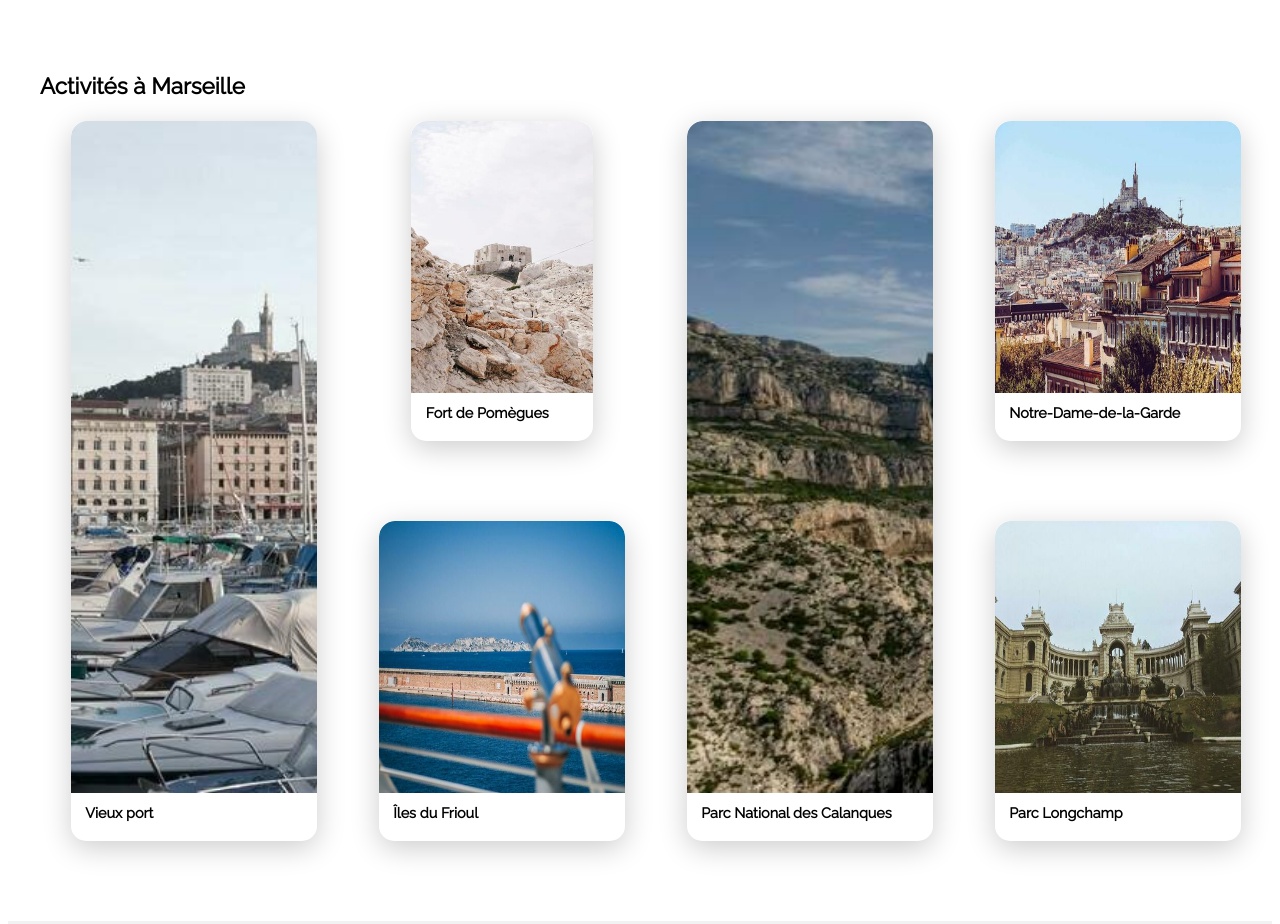
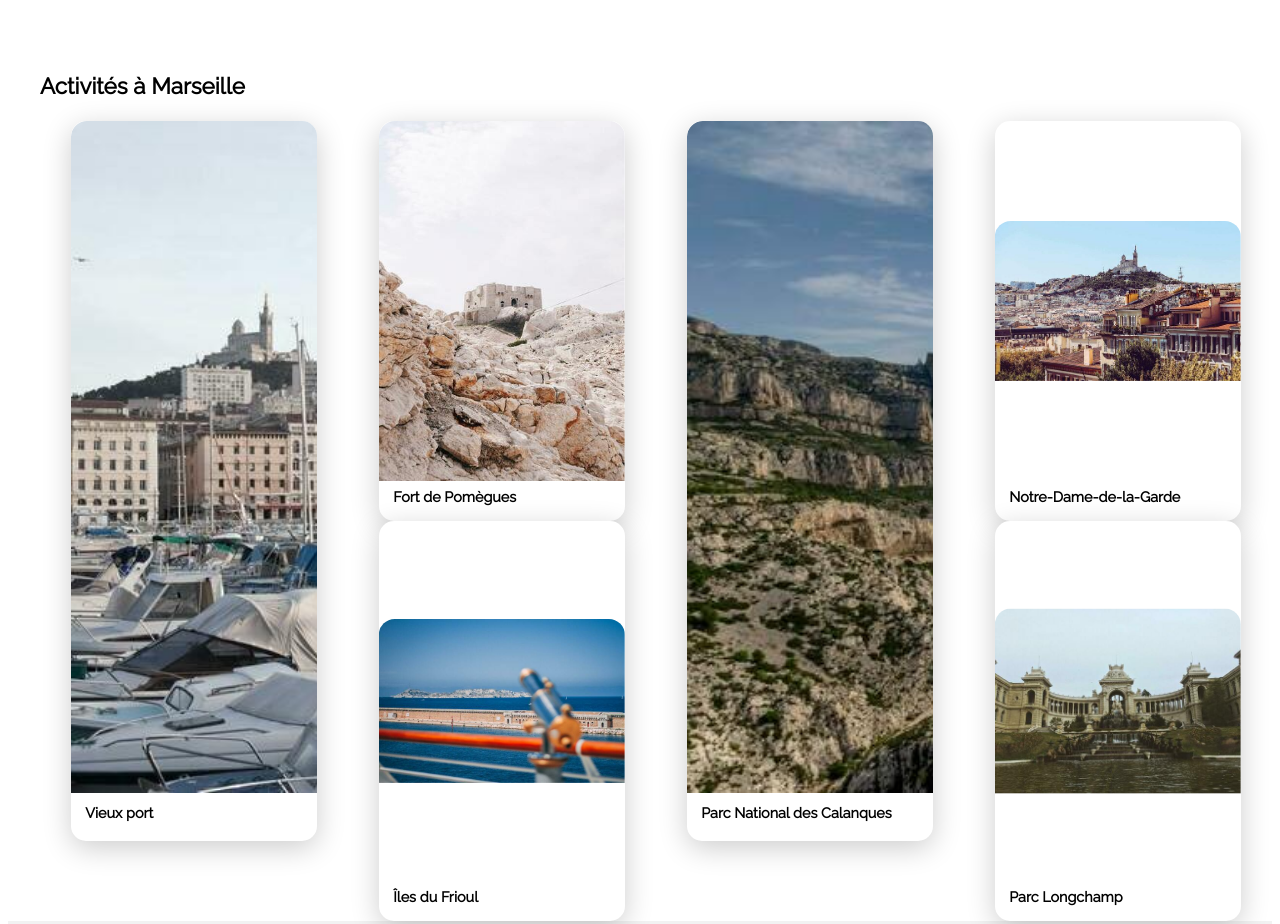
Before and after one commit to jean9581/GuerinJean2_P2_23-06-2021, a plain HTML site: page index.html in a window 1280 px wide. Shown: the part 1780-2704 px from the top of the page. Drawn offline with Linux system fonts and the light colour scheme.

Commit message:
fix aligment picture

```diff
--- a/index.html
+++ b/index.html
@@ -277,7 +277,7 @@
                         </div>
                         <div class="div-activite-2">
                             <article class="article-activite-2">
-                                <div class="">
+                                <div class="div-article-activite-2">
                                     <img class="image-activite-2"
                                         src="./images/activites/4_small/paul-hermann-QFTrLdQIRhI-unsplash.jpg"
                                         alt="cannebiére"/>
@@ -286,7 +286,7 @@
                             </article>
 
                             <article class="article-activite-2">
-                                <div class="">
+                                <div class="div-article-activite-2">
                                     <img class="image-activite-2"
                                         src="./images/activites/4_small/kevin-hikari-rV_Qd1l-VXg-unsplash.jpg"
                                         alt="cannebiére"/>
@@ -306,7 +306,7 @@
                         </div>
                         <div class="div-activite-2">
                             <article class="article-activite-2">
-                                <div class="">
+                                <div class="div-article-activite-2">
                                     <img class="image-activite-2"
                                         src="./images/activites/4_small/florian-wehde-xW9e8gdotxI-unsplash.jpg"
                                         alt="cannebiére"/>
@@ -315,7 +315,7 @@
                             </article>
 
                             <article class="article-activite-2">
-                                <div class="">
+                                <div class="div-article-activite-2">
                                     <img class="image-activite-2"
                                         src="./images/activites/4_small/lena-paulin-wH2-EJoDcV0-unsplash.jpg"
                                         alt="cannebiére"/>
--- a/style.css
+++ b/style.css
@@ -235,14 +235,20 @@ body
 }
 .div-image-hebergement
 {
-    height: 7em;
     width: 100%;
     border-radius: 1em 1em  0 0;
     overflow: hidden;
+    position: relative;
+    height: 7rem;
 }
-.image-hebergement
+.image-hebergement,
+.image-activite-2
 {
     width: 100%;
+    position: absolute;
+    top: 50%;
+    left:50%;
+    transform: translate(-50%, -50%);
 }
 .section-populair
 {
@@ -388,7 +394,7 @@ body
 }
 .image-activite-2
 {
-    height: 17em;
+    /* height: 17em; */
     width: 100%;
     border-radius: 1em 1em  0 0;
 }
@@ -407,6 +413,15 @@ body
     align-items: flex-start;
     justify-content: space-around;
 }
+.div-article-activite-2
+{
+    width: 100%;
+    border-radius: 1em 1em  0 0;
+    overflow: hidden;
+    position: relative;
+    height: 90%;
+
+}
 .article-activite
 {
     height: 90%;
@@ -417,11 +432,11 @@ body
 }
 .article-activite-2
 {
-
-    height: 40%;
+    height: 50%;
+    width: 100%;
     border-radius: 15px;
     background-color: #ffffff;
-    overflow: hidden;
+    /* overflow: hidden; */
     box-shadow: rgba(3, 3, 3, 0.2) 0px 7px 29px 0px;
 }
 
```
